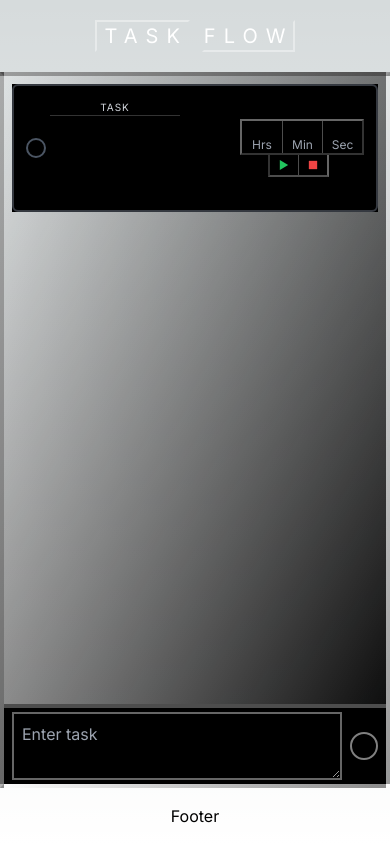
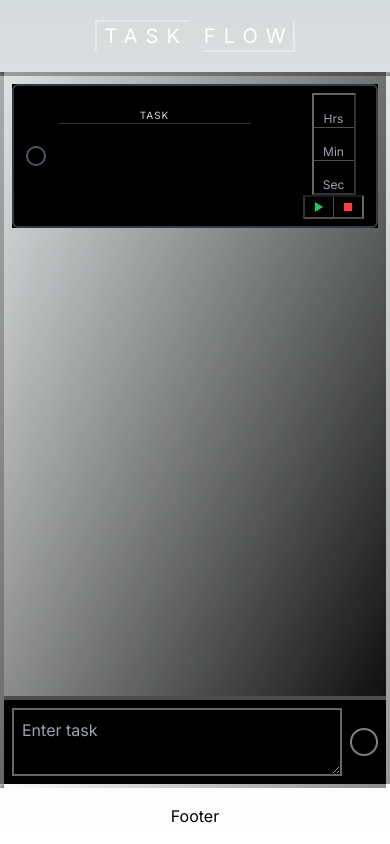
Before and after one commit to brodyamcfarland/taskflow, a Next.js app: page / in a window 390 px wide. Both pictures are taken after typing "Sample" into the empty fields and a click on the button "Add Task". Built offline with nearby package versions, Linux system fonts and the light colour scheme.

Commit message:
Finished Responsive UI for Task Items, need to add Footer than good to deploy

```diff
--- a/src/app/components/TaskForm.tsx
+++ b/src/app/components/TaskForm.tsx
@@ -30,7 +30,7 @@ const TaskForm = ({ addTask }: TaskFormProps) => {
      return (
           <form
                onSubmit={handleSubmit}
-               className="flex items-center justify-center border-t-white/30 border-t-4 gap-2 p-1 bg-black px-2"
+               className="flex items-center justify-center border-t-white/30 border-t-4 gap-2 p-2 bg-black"
           >
                <textarea
                     value={taskTitle}
--- a/src/app/components/TaskItem.tsx
+++ b/src/app/components/TaskItem.tsx
@@ -2,6 +2,7 @@ import React, { useState, useEffect } from "react";
 import { Task } from "./TaskContainer";
 import { HiOutlinePencil, HiOutlineTrash } from "react-icons/hi";
 import { BiStop, BiPlay } from "react-icons/bi";
+import { AiOutlineCheck } from "react-icons/ai";
 
 interface TaskItemProps {
      task: Task;
@@ -25,6 +26,12 @@ const TaskItem: React.FC<TaskItemProps> = ({
           }
      }, [task.completed, timerId]);
 
+     useEffect(() => {
+          // Update the task's timeTaken value in local storage
+          const updatedTask = { ...task, timeTaken };
+          updateTask(task.id, updatedTask);
+     }, [timeTaken]);
+
      const startTimer = () => {
           const id: NodeJS.Timeout = setInterval(
                () => setTimeTaken((prevTime) => prevTime + 1),
@@ -46,7 +53,7 @@ const TaskItem: React.FC<TaskItemProps> = ({
           const seconds = time % 60;
 
           return (
-               <div className="flex border-2 border-b-white/20 border-r-white/20 border-white/40 items-center justify-center text-xs divide-x-[1px] divide-white/30">
+               <div className="flex flex-col md:flex-row border-2 border-b-white/20 border-r-white/20 border-white/40 items-center justify-center text-xs divide-y-[1px] md:divide-x-[1px] divide-white/30">
                     <div className="flex flex-col items-center justify-center w-10">
                          <span>{hours}</span>
                          <span className="text-gray-400">Hrs</span>
@@ -87,7 +94,7 @@ const TaskItem: React.FC<TaskItemProps> = ({
 
      return (
           <div
-               className={`flex gap-1 h-32 items-center justify-start py-1 px-3 border-2 rounded-md ${
+               className={`flex gap-1 h-36 md:h-34 items-center justify-start py-1 px-3 border-2 rounded-md ${
                     task.completed
                          ? "border-emerald-500/50"
                          : "border-gray-500/50"
@@ -103,10 +110,10 @@ const TaskItem: React.FC<TaskItemProps> = ({
                     <textarea
                          value={editedTitle}
                          onChange={(e) => setEditedTitle(e.target.value)}
-                         className="h-20 flex-1 p-3 overflow-y-auto bg-gradient-to-br from-[#363636] to-black rounded-sm text-white"
+                         className="h-20 flex-1 p-3 overflow-y-auto bg-gradient-to-br from-[#242424] to-black rounded-sm text-white ml-2"
                     />
                ) : (
-                    <div className="flex flex-col flex-1">
+                    <div className="flex flex-col flex-1 ml-2">
                          <span className="text-[10px] text-gray-300 tracking-widest text-center border-b border-white/20">
                               TASK
                          </span>
@@ -119,9 +126,9 @@ const TaskItem: React.FC<TaskItemProps> = ({
                     {editing ? (
                          <button
                               onClick={handleSaveClick}
-                              className="border px-1"
+                              className="rounded-full p-1 hover:bg-green-500/50 duration-700"
                          >
-                              Save
+                              <AiOutlineCheck size={20} />
                          </button>
                     ) : (
                          <button
@@ -141,14 +148,18 @@ const TaskItem: React.FC<TaskItemProps> = ({
                     </button>
                </div>
                {task.completed ? (
-                    <span className="w-[132px] text-center text-xs">
-                         <span className="text-gray-200">Completion Time</span>{" "}
+                    <span className="md:w-[132px] text-center text-xs flex flex-col items-center justify-center">
+                         <span className="text-gray-200 hidden md:block">
+                              Completion Time
+                         </span>{" "}
                          {formatTime(timeTaken)}{" "}
                     </span>
                ) : (
                     <div className="flex flex-col items-center justify-center">
-                         <span className="ml-2">{formatTime(timeTaken)}</span>
-                         <div className="flex text-xs border-2 border-t-0 border-l-white/20 border-b-white/30 border-r-white/40 divide-x-[1px] divide-white/30">
+                         <span className="ml-0 md:ml-2">
+                              {formatTime(timeTaken)}
+                         </span>
+                         <div className="flex text-xs border-2 border-t-white/10 md:border-t-transparent border-l-white/20 border-b-white/30 border-r-white/40 divide-x-[1px] divide-white/30">
                               <button
                                    onClick={startTimer}
                                    className="px-1 hover:bg-white/10 duration-500"
```
